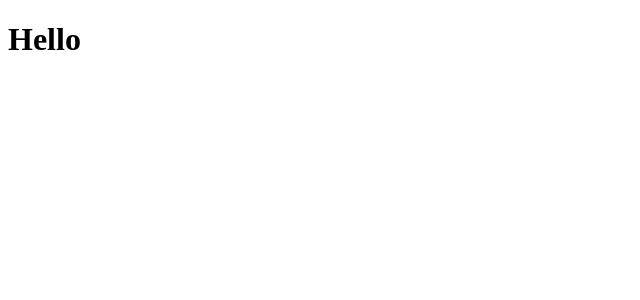
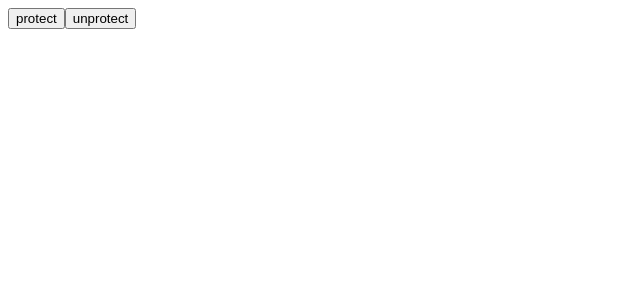
Before and after one commit to simyeongryu/nc-react-hooks, a React (Create React App) app: page / in a window 1280 px wide. Shown: the top 300 px of the page, without its empty margins (0-640 px from the left). Built offline with nearby package versions, Linux system fonts and the light colour scheme.

Commit message:
useConfirm usePreventLeave

```diff
--- a/src/App.js
+++ b/src/App.js
@@ -1,28 +1,26 @@
 import React, { useState, useEffect, useRef } from "react";
 
-const useClick = onClick => {
-  const element = useRef();
-  // useClick이 마운트 될때 실행 (state 업데이트는 X)
-  useEffect(() => {
-    if (element.current) {
-      element.current.addEventListener("click", onClick);
-    }
-    // componentWillUnmount. 컴포넌트가 종료될 때의 동작을 함수로 만들어 return (클로저)
-    return () => {
-      if (element.current) {
-        element.removeEventListener("click", onClick);
-      }
-    };
-  }, []);
-  return element;
+// 뭔가 정보를 저장 혹은 로드하기 전에 사용자가 떠나려고 하면 경고 창을 보여준다.
+
+const usePreventLeave = () => {
+  const listner = e => {
+    // 밑의 내용을 반드시 넣어줘야 된다.
+    e.preventDefault();
+    e.returnValue = "";
+  };
+  // API 등에서 정보를 받는 중이라면 enable
+  const enablePrevent = () => window.addEventListener("beforeunload", listner);
+  const disablePrevent = () =>
+    window.removeEventListener("beforeunload", listner);
+  return { enablePrevent, disablePrevent };
 };
 
 const App = () => {
-  const sayHello = () => console.log("say Hello");
-  const title = useClick(sayHello);
+  const { enablePrevent, disablePrevent } = usePreventLeave();
   return (
     <div>
-      <h1 ref={title}>Hello</h1>
+      <button onClick={enablePrevent}>protect</button>
+      <button onClick={disablePrevent}>unprotect</button>
     </div>
   );
 };
```
Also changed, not shown: 1 other file (tests, documents, lock files or other folders).
